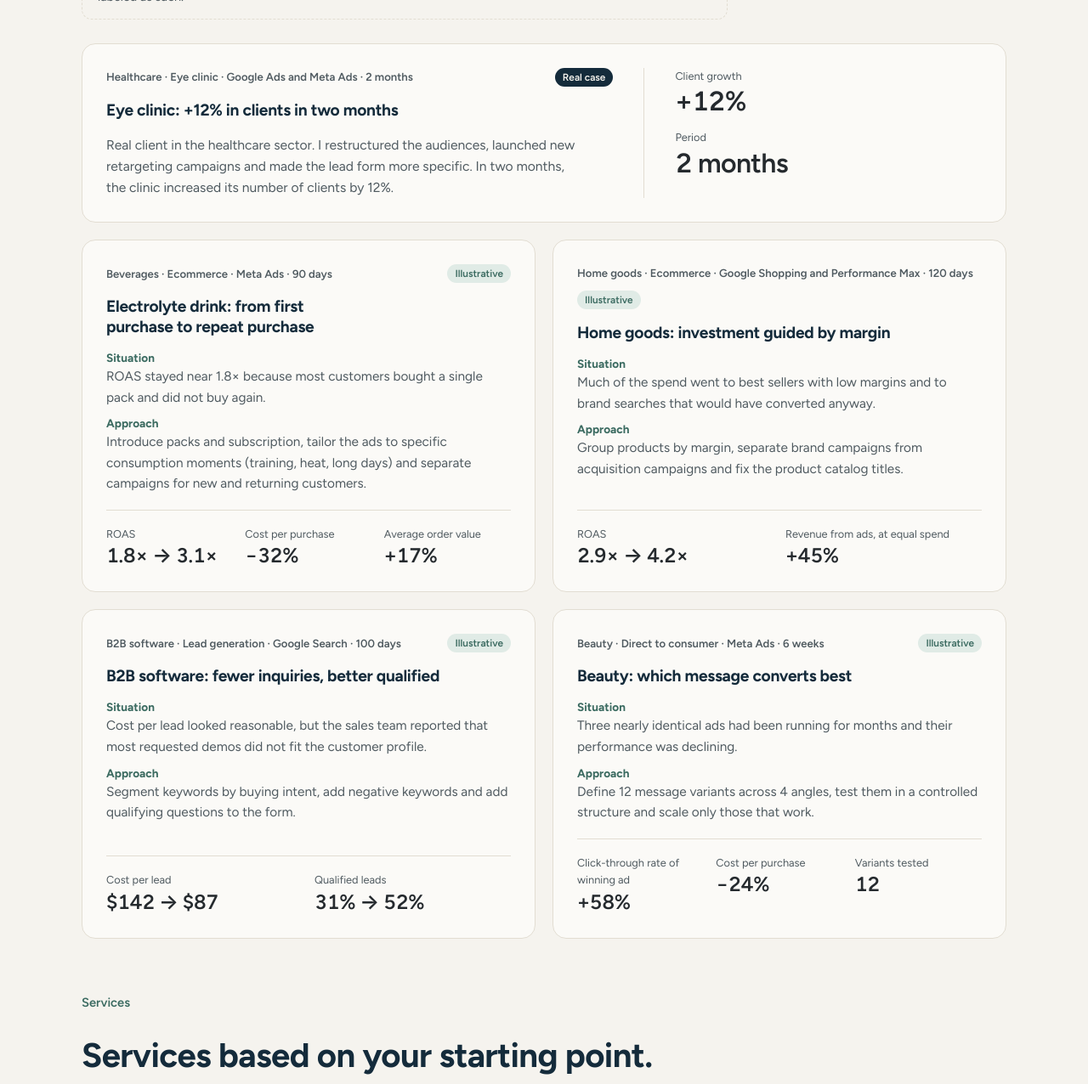
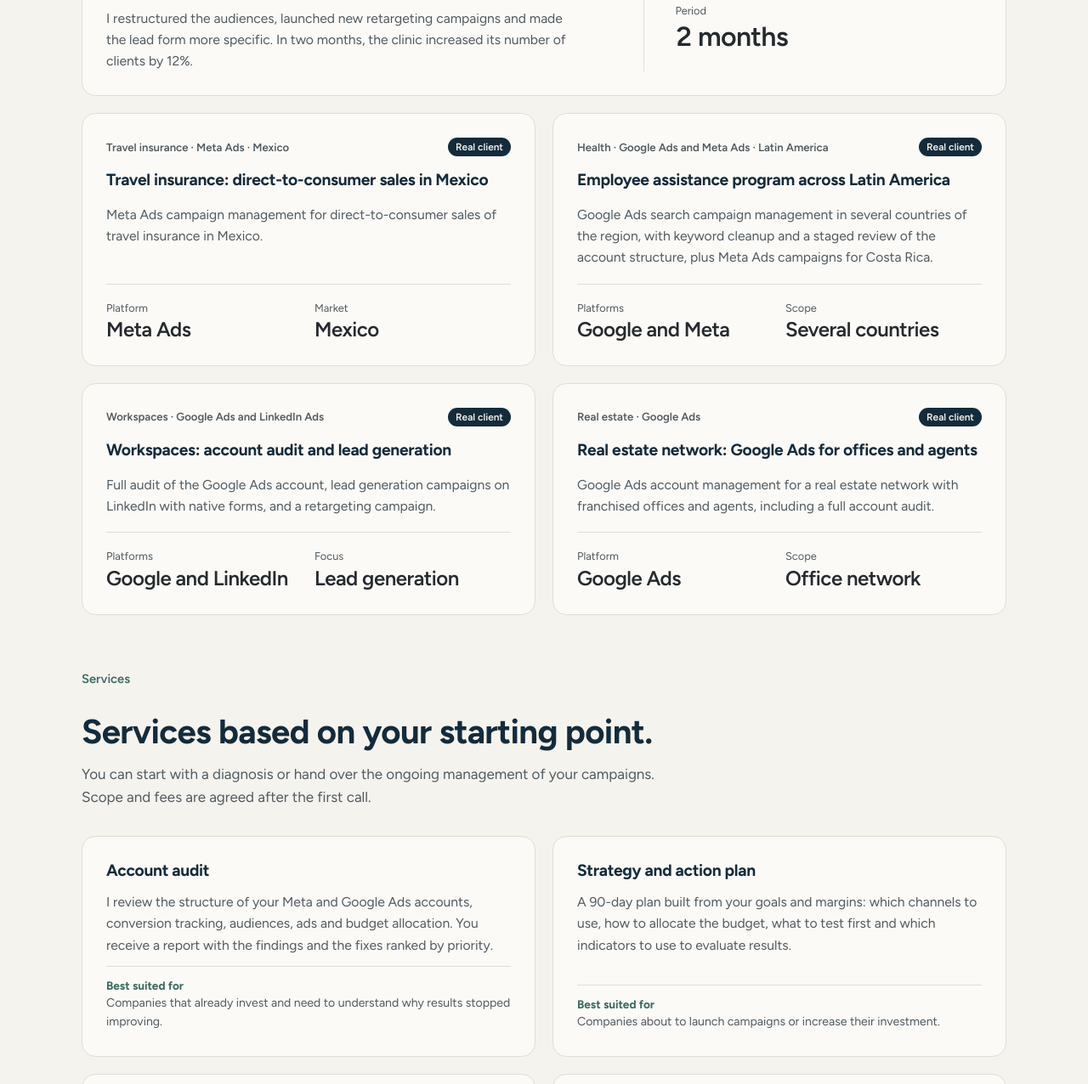
Before and after one commit to ramirogiannasi97/ramirogiannasi97.github.io, a plain HTML site: page index.html in a window 1280 px wide. Shown: the part 1643-2919 px from the top of the page at 85% size. Drawn offline with Linux system fonts and the light colour scheme.

Commit message:
Add files via upload

```diff
--- a/index.html
+++ b/index.html
@@ -358,7 +358,6 @@ footer a:hover { color: var(--ink); }
         <div class="eyebrow" data-i18n="cases_eyebrow"></div>
         <h2 data-i18n="cases_h2"></h2>
       </div>
-      <div class="notice" data-i18n="cases_note"></div>
       <div class="cases" id="cases"></div>
     </div>
   </section>
@@ -462,7 +461,7 @@ var I18N = {
     hero_sub: "I define the strategy, run the campaigns and measure every result against your business goals. You work directly with me, with no intermediaries.",
     hero_secondary: "See cases",
     hero_note: "No cost. No access to your accounts needed.",
-    ro_label: "Sample monthly report", tag_illustrative: "Illustrative", tag_real: "Real case",
+    ro_label: "Sample monthly report", tag_illustrative: "Illustrative", tag_real: "Real client",
     ro_spend_v: "$12,400", ro_spend: "Spend this month", ro_sales_v: "$38,440", ro_sales: "Attributed sales", ro_roas_v: "3.1×",
     ro_weeks: "Weekly ROAS, last 8 weeks", ro_lo: "1.8×", ro_hi: "3.1×",
     tools_label: "Platforms and tools",
@@ -477,8 +476,7 @@ var I18N = {
     g_roas: "Return on ad spend: sales generated for every dollar invested.",
     g_cpa: "Cost per acquisition: what it costs to win a sale or a customer.",
     g_cpl: "Cost per lead: what it costs to get an inquiry from a potential customer.",
-    cases_eyebrow: "Cases", cases_h2: "One real case and four reference scenarios.",
-    cases_note: "The first case is real. The other four are illustrative scenarios built from common ad account situations, and are labeled as such.",
+    cases_eyebrow: "Cases", cases_h2: "Accounts I have worked on.",
     lbl_challenge: "Situation", lbl_action: "Approach",
     lbl_best: "Best suited for",
     svc_eyebrow: "Services", svc_h2: "Services based on your starting point.",
@@ -516,7 +514,7 @@ var I18N = {
     hero_sub: "Defino la estrategia, administro las campañas y mido cada resultado en relación con tus objetivos de negocio. Trabajás directamente conmigo, sin intermediarios.",
     hero_secondary: "Ver casos",
     hero_note: "Sin costo. No necesito acceso a tus cuentas.",
-    ro_label: "Ejemplo de informe mensual", tag_illustrative: "Ilustrativo", tag_real: "Caso real",
+    ro_label: "Ejemplo de informe mensual", tag_illustrative: "Ilustrativo", tag_real: "Cliente real",
     ro_spend_v: "US$12.400", ro_spend: "Inversión del mes", ro_sales_v: "US$38.440", ro_sales: "Ventas atribuidas", ro_roas_v: "3,1×",
     ro_weeks: "ROAS semanal, últimas 8 semanas", ro_lo: "1,8×", ro_hi: "3,1×",
     tools_label: "Plataformas y herramientas",
@@ -531,8 +529,7 @@ var I18N = {
     g_roas: "Retorno de la inversión publicitaria: ventas generadas por cada peso o dólar invertido.",
     g_cpa: "Costo por adquisición: lo que cuesta conseguir una venta o un cliente.",
     g_cpl: "Costo por contacto: lo que cuesta conseguir la consulta de un posible cliente.",
-    cases_eyebrow: "Casos", cases_h2: "Un caso real y cuatro escenarios de referencia.",
-    cases_note: "El primero es un caso real. Los otros cuatro son escenarios ilustrativos, construidos a partir de situaciones habituales en cuentas publicitarias, y están identificados como tales.",
+    cases_eyebrow: "Casos", cases_h2: "Cuentas en las que trabajé.",
     lbl_challenge: "Situación", lbl_action: "Enfoque",
     lbl_best: "Indicado para",
     svc_eyebrow: "Servicios", svc_h2: "Servicios según tu punto de partida.",
@@ -566,45 +563,37 @@ var I18N = {
 var CASES = {
   en: [
     { real: true, tag: "Healthcare · Eye clinic · Google Ads and Meta Ads", period: "2 months", t: "Eye clinic: +12% in clients in two months",
-      d: "Real client in the healthcare sector. I restructured the audiences, launched new retargeting campaigns and made the lead form more specific. In two months, the clinic increased its number of clients by 12%.",
+      d: "I restructured the audiences, launched new retargeting campaigns and made the lead form more specific. In two months, the clinic increased its number of clients by 12%.",
       m: [["Client growth", "+12%"], ["Period", "2 months"]] },
-    { tag: "Beverages · Ecommerce · Meta Ads", period: "90 days", t: "Electrolyte drink: from first purchase to repeat purchase",
-      c: "ROAS stayed near 1.8× because most customers bought a single pack and did not buy again.",
-      a: "Introduce packs and subscription, tailor the ads to specific consumption moments (training, heat, long days) and separate campaigns for new and returning customers.",
-      m: [["ROAS", "1.8× → 3.1×"], ["Cost per purchase", "−32%"], ["Average order value", "+17%"]] },
-    { tag: "Home goods · Ecommerce · Google Shopping and Performance Max", period: "120 days", t: "Home goods: investment guided by margin",
-      c: "Much of the spend went to best sellers with low margins and to brand searches that would have converted anyway.",
-      a: "Group products by margin, separate brand campaigns from acquisition campaigns and fix the product catalog titles.",
-      m: [["ROAS", "2.9× → 4.2×"], ["Revenue from ads, at equal spend", "+45%"]] },
-    { tag: "B2B software · Lead generation · Google Search", period: "100 days", t: "B2B software: fewer inquiries, better qualified",
-      c: "Cost per lead looked reasonable, but the sales team reported that most requested demos did not fit the customer profile.",
-      a: "Segment keywords by buying intent, add negative keywords and add qualifying questions to the form.",
-      m: [["Cost per lead", "$142 → $87"], ["Qualified leads", "31% → 52%"]] },
-    { tag: "Beauty · Direct to consumer · Meta Ads", period: "6 weeks", t: "Beauty: which message converts best",
-      c: "Three nearly identical ads had been running for months and their performance was declining.",
-      a: "Define 12 message variants across 4 angles, test them in a controlled structure and scale only those that work.",
-      m: [["Click-through rate of winning ad", "+58%"], ["Cost per purchase", "−24%"], ["Variants tested", "12"]] }
+    { real: true, tag: "Travel insurance · Meta Ads · Mexico", period: "", t: "Travel insurance: direct-to-consumer sales in Mexico",
+      d: "Meta Ads campaign management for direct-to-consumer sales of travel insurance in Mexico.",
+      m: [["Platform", "Meta Ads"], ["Market", "Mexico"]] },
+    { real: true, tag: "Health · Google Ads and Meta Ads · Latin America", period: "", t: "Employee assistance program across Latin America",
+      d: "Google Ads search campaign management in several countries of the region, with keyword cleanup and a staged review of the account structure, plus Meta Ads campaigns for Costa Rica.",
+      m: [["Platforms", "Google and Meta"], ["Scope", "Several countries"]] },
+    { real: true, tag: "Workspaces · Google Ads and LinkedIn Ads", period: "", t: "Workspaces: account audit and lead generation",
+      d: "Full audit of the Google Ads account, lead generation campaigns on LinkedIn with native forms, and a retargeting campaign.",
+      m: [["Platforms", "Google and LinkedIn"], ["Focus", "Lead generation"]] },
+    { real: true, tag: "Real estate · Google Ads", period: "", t: "Real estate network: Google Ads for offices and agents",
+      d: "Google Ads account management for a real estate network with franchised offices and agents, including a full account audit.",
+      m: [["Platform", "Google Ads"], ["Scope", "Office network"]] }
   ],
   es: [
     { real: true, tag: "Salud · Clínica oftalmológica · Google Ads y Meta Ads", period: "2 meses", t: "Clínica oftalmológica: +12% de clientes en dos meses",
-      d: "Cliente real del sector salud. Reestructuré las audiencias, lancé nuevas campañas de remarketing y ajusté el formulario para que fuera más específico. En dos meses, la clínica aumentó un 12% su cantidad de clientes.",
+      d: "Reestructuré las audiencias, lancé nuevas campañas de remarketing y ajusté el formulario para que fuera más específico. En dos meses, la clínica aumentó un 12% su cantidad de clientes.",
       m: [["Aumento de clientes", "+12%"], ["Período", "2 meses"]] },
-    { tag: "Bebidas · Ecommerce · Meta Ads", period: "90 días", t: "Bebida con electrolitos: de la primera compra a la recompra",
-      c: "El ROAS se mantenía cerca de 1,8× porque la mayoría de los clientes compraba un solo pack y no volvía a comprar.",
-      a: "Incorporar packs y suscripción, orientar los anuncios a situaciones de consumo concretas (entrenamiento, calor, jornadas largas) y separar las campañas de clientes nuevos y recurrentes.",
-      m: [["ROAS", "1,8× → 3,1×"], ["Costo por compra", "−32%"], ["Valor promedio del pedido", "+17%"]] },
-    { tag: "Hogar · Ecommerce · Google Shopping y Performance Max", period: "120 días", t: "Hogar: inversión orientada al margen",
-      c: "Gran parte de la inversión se destinaba a los productos más vendidos, que tenían márgenes bajos, y a búsquedas de marca que habrían convertido de todos modos.",
-      a: "Agrupar los productos por margen, separar las campañas de marca de las de captación y corregir los títulos del catálogo de productos.",
-      m: [["ROAS", "2,9× → 4,2×"], ["Ingresos por anuncios, a igual inversión", "+45%"]] },
-    { tag: "Software B2B · Generación de contactos · Google Search", period: "100 días", t: "Software B2B: menos consultas, mejor calificadas",
-      c: "El costo por contacto parecía razonable, pero el equipo comercial indicaba que la mayoría de las demostraciones solicitadas no encajaban con el perfil de cliente.",
-      a: "Segmentar las palabras clave por intención de compra, sumar exclusiones y agregar preguntas de calificación al formulario.",
-      m: [["Costo por contacto", "US$142 → US$87"], ["Contactos calificados", "31% → 52%"]] },
-    { tag: "Belleza · Venta directa · Meta Ads", period: "6 semanas", t: "Belleza: qué mensaje convierte mejor",
-      c: "Tres anuncios casi idénticos llevaban meses en circulación y su rendimiento venía cayendo.",
-      a: "Definir 12 variantes de mensaje en 4 enfoques, probarlas en una estructura controlada y escalar solo las que funcionan.",
-      m: [["Tasa de clics del anuncio ganador", "+58%"], ["Costo por compra", "−24%"], ["Variantes probadas", "12"]] }
+    { real: true, tag: "Seguros de viaje · Meta Ads · México", period: "", t: "Seguros de viaje: venta directa al consumidor en México",
+      d: "Gestión de campañas en Meta Ads para la venta directa de seguros de viaje al consumidor final en México.",
+      m: [["Plataforma", "Meta Ads"], ["Mercado", "México"]] },
+    { real: true, tag: "Salud · Google Ads y Meta Ads · Latinoamérica", period: "", t: "Programa de asistencia al empleado en Latinoamérica",
+      d: "Gestión de campañas de búsqueda en Google Ads en varios países de la región, con depuración de palabras clave y revisión de la estructura por etapas, y campañas en Meta Ads para Costa Rica.",
+      m: [["Plataformas", "Google y Meta"], ["Alcance", "Varios países"]] },
+    { real: true, tag: "Espacios de trabajo · Google Ads y LinkedIn Ads", period: "", t: "Espacios de trabajo: auditoría y generación de contactos",
+      d: "Auditoría completa de la cuenta de Google Ads, campañas de generación de contactos en LinkedIn con formulario nativo y una campaña de remarketing.",
+      m: [["Plataformas", "Google y LinkedIn"], ["Foco", "Contactos"]] },
+    { real: true, tag: "Inmobiliario · Google Ads", period: "", t: "Red inmobiliaria: Google Ads para oficinas y agentes",
+      d: "Gestión de la cuenta de Google Ads de una red inmobiliaria con oficinas y agentes franquiciados, incluida una auditoría completa de la cuenta.",
+      m: [["Plataforma", "Google Ads"], ["Alcance", "Red de oficinas"]] }
   ]
 };
 
@@ -645,7 +634,7 @@ var CASES = {
           '<div><dt>' + esc(d.lbl_action) + '</dt><dd>' + esc(k.a) + '</dd></div></dl>';
       html += '<article class="case' + (i === 0 ? ' feature' : '') + '">' +
         '<div class="case-main">' +
-          '<div class="case-meta"><span class="mono">' + esc(k.tag) + ' · ' + esc(k.period) + '</span>' + pill + '</div>' +
+          '<div class="case-meta"><span class="mono">' + esc(k.tag) + (k.period ? ' · ' + esc(k.period) : '') + '</span>' + pill + '</div>' +
           '<h3>' + esc(k.t) + '</h3>' + body +
         '</div>' +
         '<div class="metrics">' + metrics + '</div>' +
```
